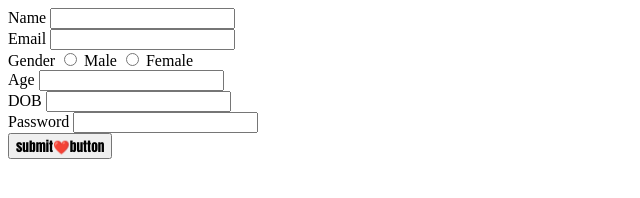
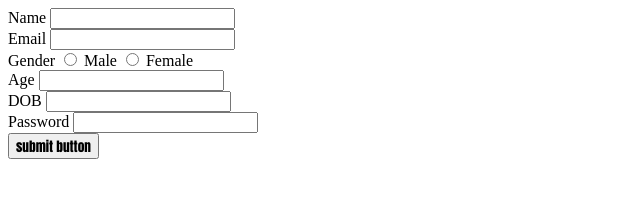
Before and after one commit to acciojob/signup-form-car-pr-a-s-h-a-n-t, a website: page main.html in a window 1280 px wide. Shown: the full height of the page, 0-640 px from the left. Drawn offline with Linux system fonts and the light colour scheme.

Commit message:
Update main.html

```diff
--- a/main.html
+++ b/main.html
@@ -41,7 +41,7 @@
 		    <input type="text" id="password">
 		    <br>
 
-		    <button id="btn" style="font-family:Impact, Haettenschweiler, 'Arial Narrow Bold', sans-serif;">submit❤️button</button>
+		    <button id="btn" style="font-family:Impact, Haettenschweiler, 'Arial Narrow Bold', sans-serif;">submit button</button>
 
 
 
```
